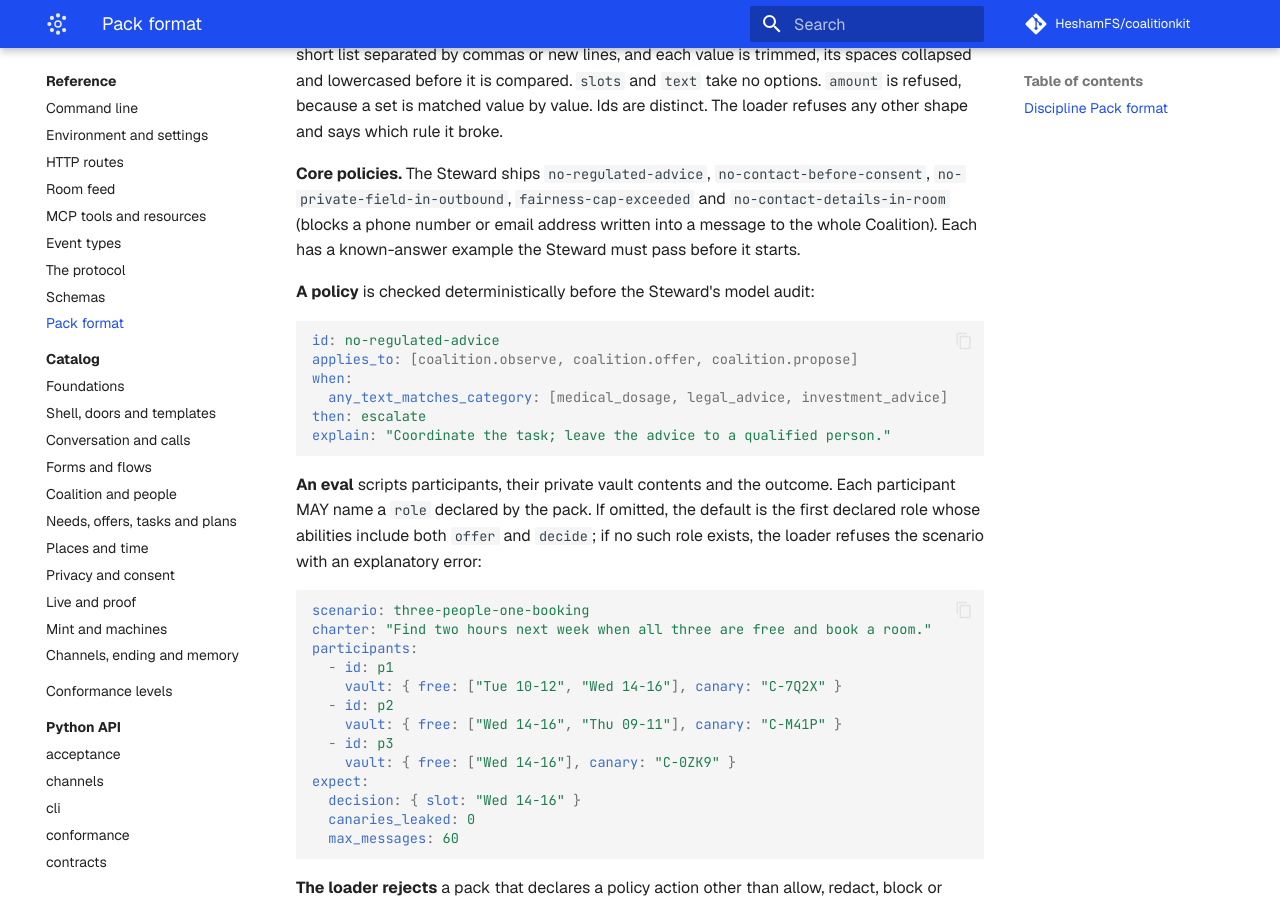
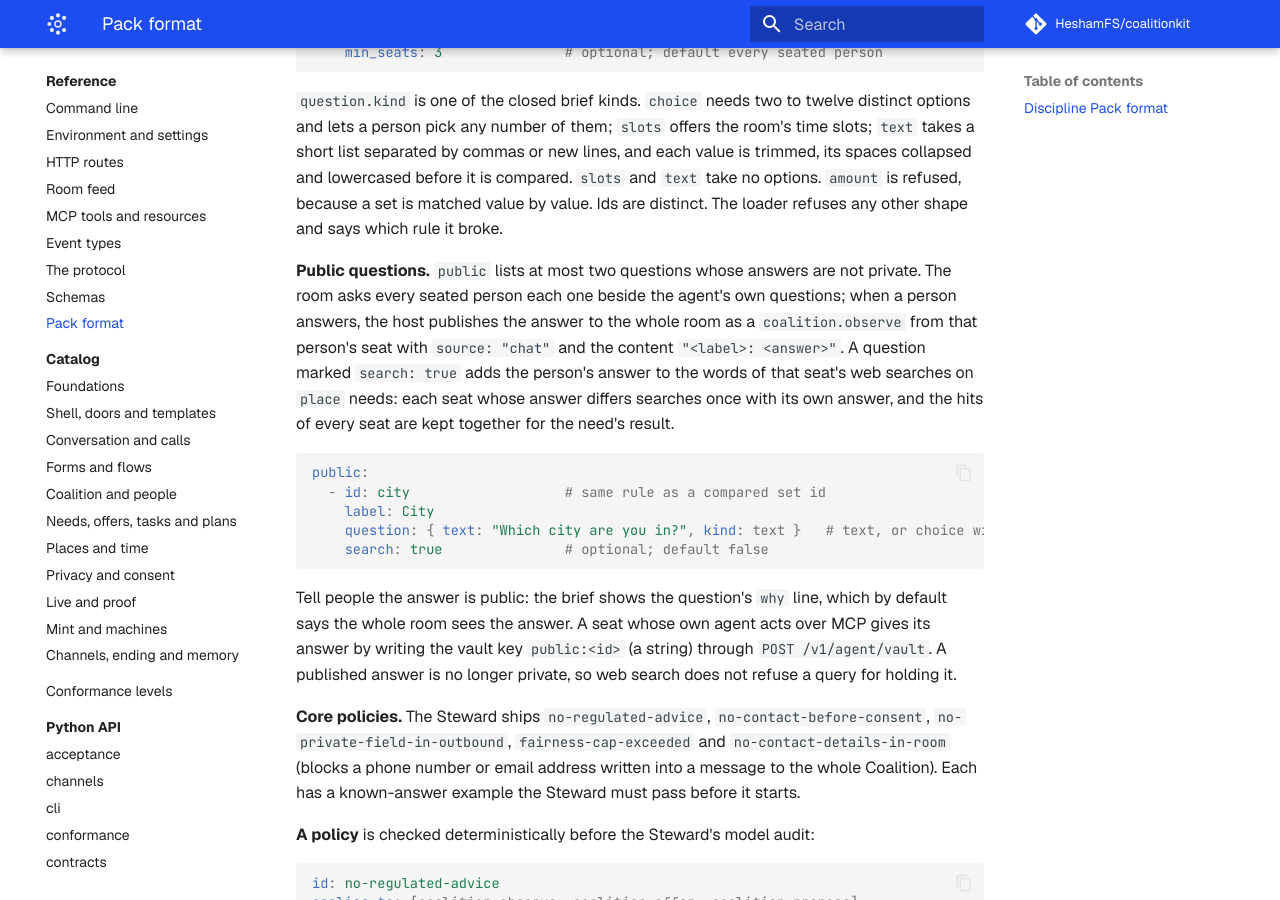
Before and after one commit to HeshamFS/coalitionkit, an MkDocs documentation site: the page built from docs/reference/pack-format.md, in a window 1280 px wide and 900 px high, scrolled down 1989 px. Built offline with MkDocs 1.6.1 and Material for MkDocs 9.7.7, drawn with Linux system fonts in a browser that asks for light colours; comment, search, counter and statistics services are not loaded; some of the changed text lies outside the part shown.

Commit message:
Regenerate the pack format reference with public questions

````diff
--- a/docs/reference/pack-format.md
+++ b/docs/reference/pack-format.md
@@ -24,6 +24,7 @@ A pack is a folder of data the loader validates before a Coalition can use it. A
 | `suggest` | no | How a host may offer this pack for a goal typed in plain language: `keywords` (lowercase words or short phrases) and `examples` (whole example goals), at most 50 of each. A host that suggests packs MUST also offer "no pack", and a suggestion never binds a pack by itself |
 | `lessons` | no | Lesson templates (Markdown with `{{placeholders}}` from a fixed set) the host fills from the log at Dissolve and writes as skills |
 | `compare` | no | Named private sets every seat is asked for and the room compares by PSI (see Compared sets below) |
+| `public` | no | Questions every seat is asked whose answers are published to the room, such as the city a person is in (see Public questions below) |
 | `evals` | yes | At least one scripted scenario |
 | `acceptance` | no | Relative path to the whole-journey acceptance YAML described below |
 
@@ -43,6 +44,18 @@ compare:
 ```
 
 `question.kind` is one of the closed brief kinds. `choice` needs two to twelve distinct options and lets a person pick any number of them; `slots` offers the room's time slots; `text` takes a short list separated by commas or new lines, and each value is trimmed, its spaces collapsed and lowercased before it is compared. `slots` and `text` take no options. `amount` is refused, because a set is matched value by value. Ids are distinct. The loader refuses any other shape and says which rule it broke.
+
+**Public questions.** `public` lists at most two questions whose answers are not private. The room asks every seated person each one beside the agent's own questions; when a person answers, the host publishes the answer to the whole room as a `coalition.observe` from that person's seat with `source: "chat"` and the content `"<label>: <answer>"`. A question marked `search: true` adds the person's answer to the words of that seat's web searches on `place` needs: each seat whose answer differs searches once with its own answer, and the hits of every seat are kept together for the need's result.
+
+```yaml
+public:
+  - id: city                   # same rule as a compared set id
+    label: City
+    question: { text: "Which city are you in?", kind: text }   # text, or choice with options
+    search: true               # optional; default false
+```
+
+Tell people the answer is public: the brief shows the question's `why` line, which by default says the whole room sees the answer. A seat whose own agent acts over MCP gives its answer by writing the vault key `public:<id>` (a string) through `POST /v1/agent/vault`. A published answer is no longer private, so web search does not refuse a query for holding it.
 
 **Core policies.** The Steward ships `no-regulated-advice`, `no-contact-before-consent`, `no-private-field-in-outbound`, `fairness-cap-exceeded` and `no-contact-details-in-room` (blocks a phone number or email address written into a message to the whole Coalition). Each has a known-answer example the Steward must pass before it starts.
 
@@ -93,6 +106,7 @@ A pack MAY mark an extension property with `"x-private": true`. Such values belo
 | `skills`, `lessons` | Skills are offered to every agent that joins (an MCP resource `coalition://{id}/skills` and the join reply). At Dissolve the host fills each lesson template from the log (placeholders: `goal`, `members`, `tasks`, `allocation`, `decisions`, `changes`, `policy_outcomes`, `duration`) and stores the results as skills, scoped no wider than the events they came from, listed in `skills_written`, and offered to agents that join later Coalitions bound to the same pack. A Coalition without lesson templates writes one generic lesson from the same placeholders |
 | `mint` | Templates added to the Mint for this Coalition only; each template's tests run before a minted agent is enrolled |
 | `compare` | Each seated person's agent asks the declared question beside its own questions, and the answer stays in that seat's vault. A seat whose own agent acts over MCP gives its values by writing the vault key `compare:<id>` (a list of strings) through `POST /v1/agent/vault`. After the offers the host compares each set with the PSI messages (`query`/`answer`, then `match` rounds chained by the first seat that holds values) over the elements `"<id>:<value>"`, and publishes one `coalition.observe` with `source: "document"` whose `content` is `{"common": 1, "set", "values", "compared"}` for `overlap` or `{"common": 1, "set", "count", "compared"}` for `count`. The exchanges between the vaults the host keeps use `reveal: overlap`; in `count` mode only the number leaves the host. With fewer than `min_seats` seats holding values nothing is published. Plans and results may use only the published values |
+| `public` | Each seated person is asked the declared question; the answer is published once as a `coalition.observe` from that seat (`source: "chat"`, content `"<label>: <answer>"`). With `search: true` the answer joins that seat's web search words for `place` needs |
 | `connectors` | Programs the operator runs out of process for this Coalition. A connector gets only a one-use invitation and joins like any business agent with a signed card; it never receives host settings, keys, tokens or access to the store or to vaults |
 
 **Acceptance journey.** The optional `acceptance` key in `pack.yaml` is a relative path to a YAML file. `coalitionkit pack accept <folder> [--live] [--json]` drives an in-process host from Genesis through Dissolve. All structural objects forbid extra keys. Member roles must exist in the pack; member IDs are `p1` through `pN` in join order. Need indices are zero-based task-template or Gardener need indices. Offers are member messages validated against core and pack schemas. Exactly one distinguishing case is specified:
````
